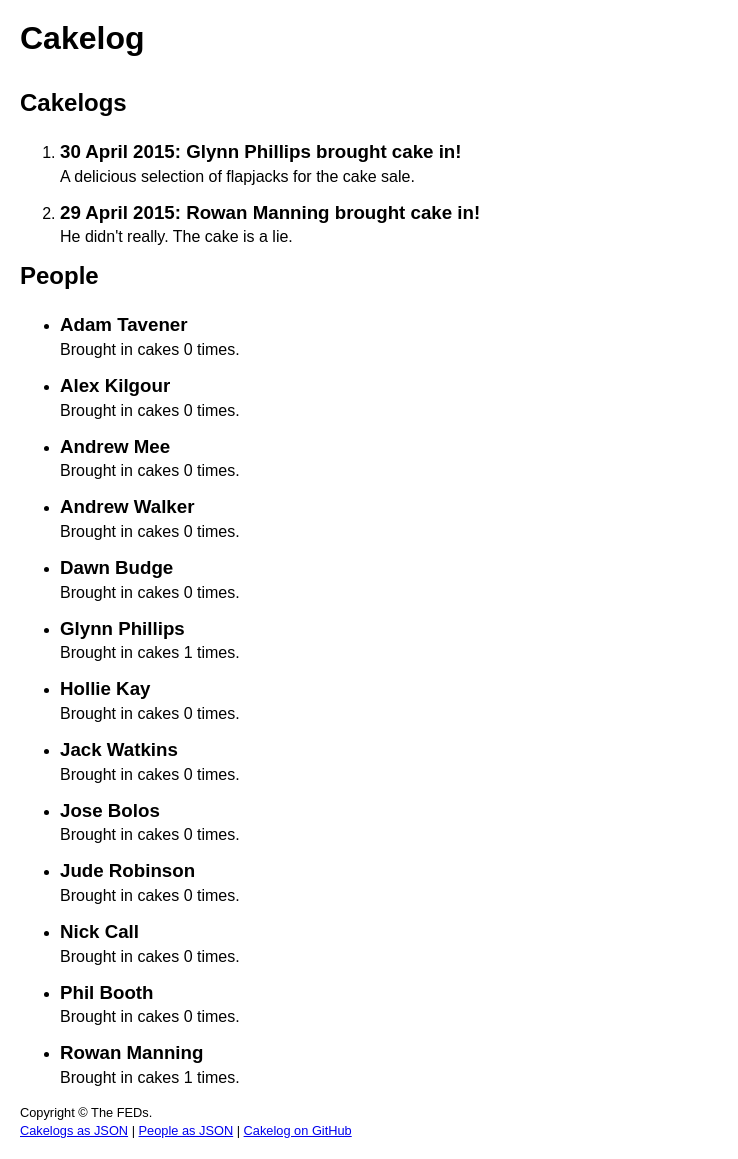
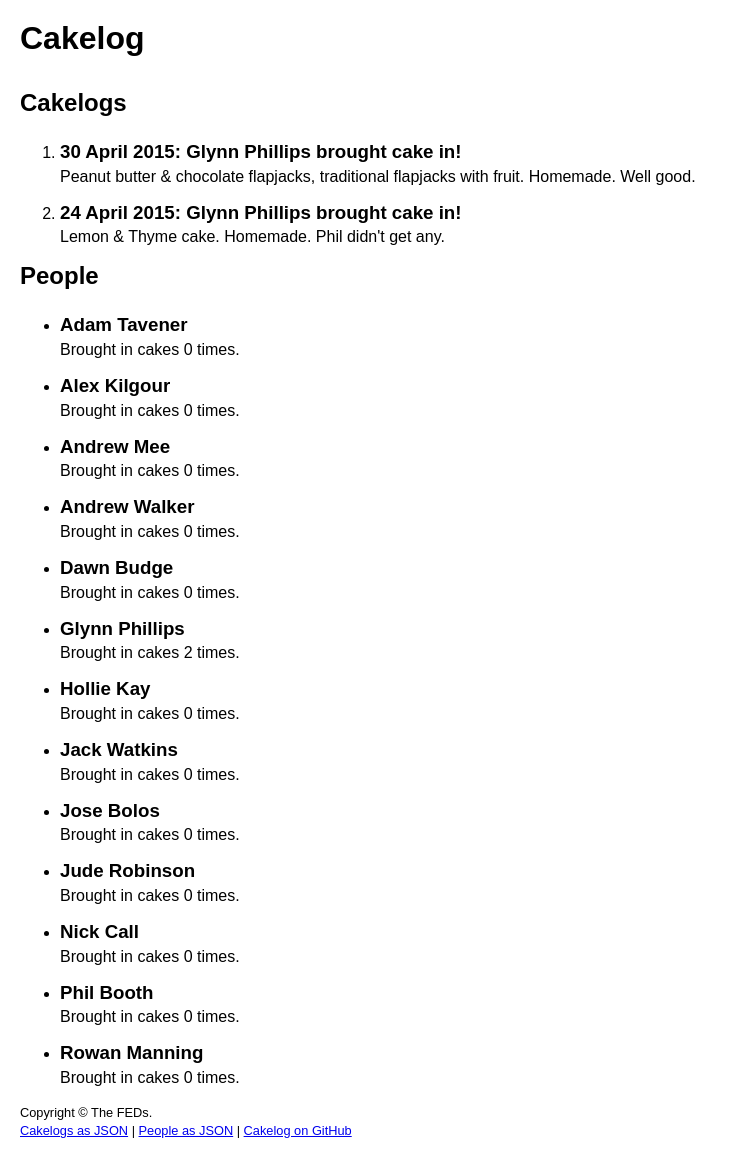
Before and after one commit to fedtoys/cakelog, a Jekyll site: the page built from index.html, in a window 1280 px wide. Shown: the whole page, without its empty margins (0-738 px from the left). Built offline with Jekyll 4.4.1, drawn with Linux system fonts in a browser that asks for light colours.

Commit message:
Update the log.

```diff
--- a/_data/cakelogs.yml
+++ b/_data/cakelogs.yml
@@ -9,10 +9,10 @@
 # description: should be a description of the cake
 #
 
-- date: 2015-04-29
-  person: rowan
-  description: He didn't really. The cake is a lie.
+- date: 2015-04-24
+  person: glynn
+  description: Lemon & Thyme cake. Homemade. Phil didn't get any.
 
 - date: 2015-04-30
   person: glynn
-  description: A delicious selection of flapjacks for the cake sale.
+  description: Peanut butter & chocolate flapjacks, traditional flapjacks with fruit. Homemade. Well good.
```
